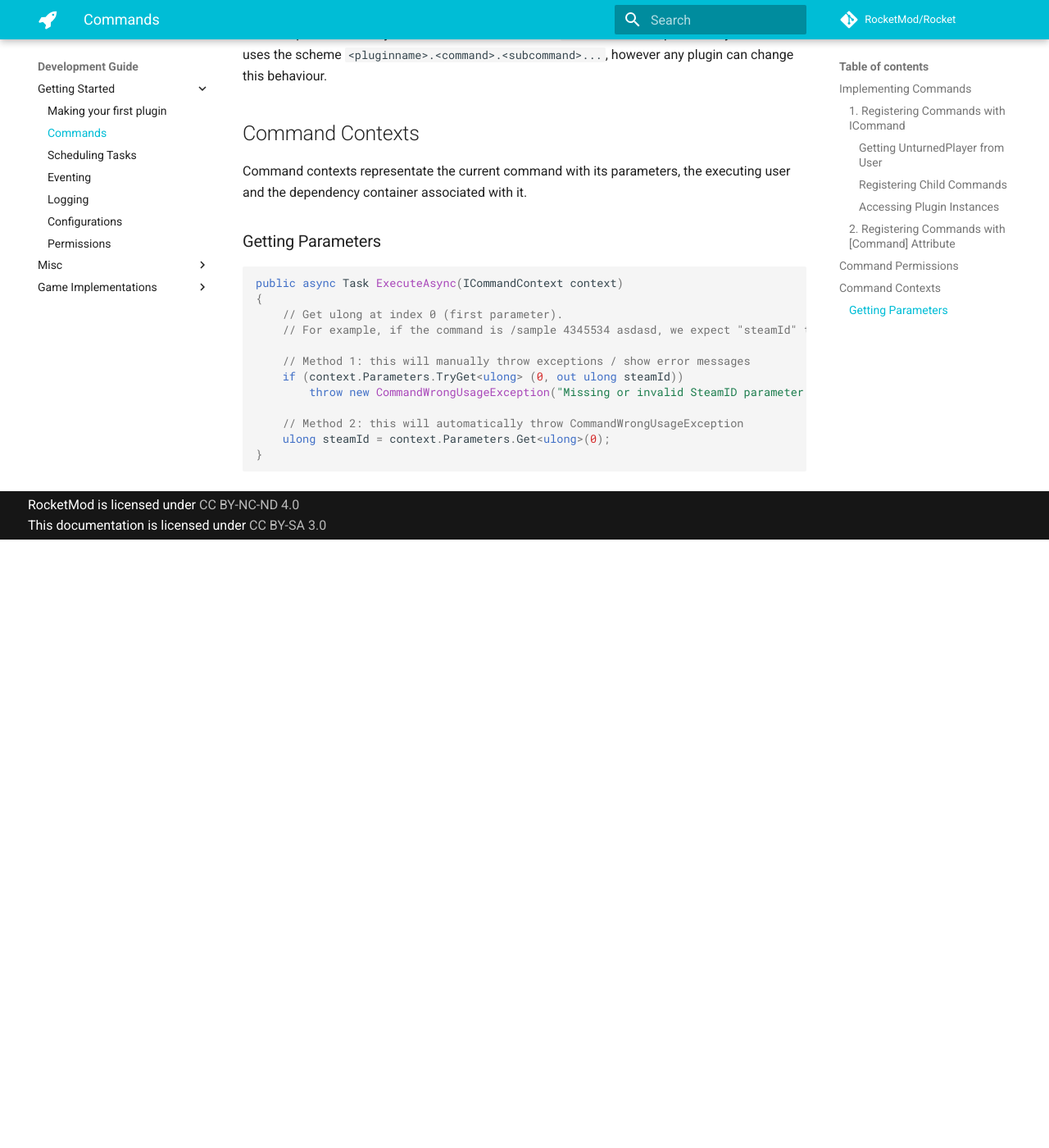
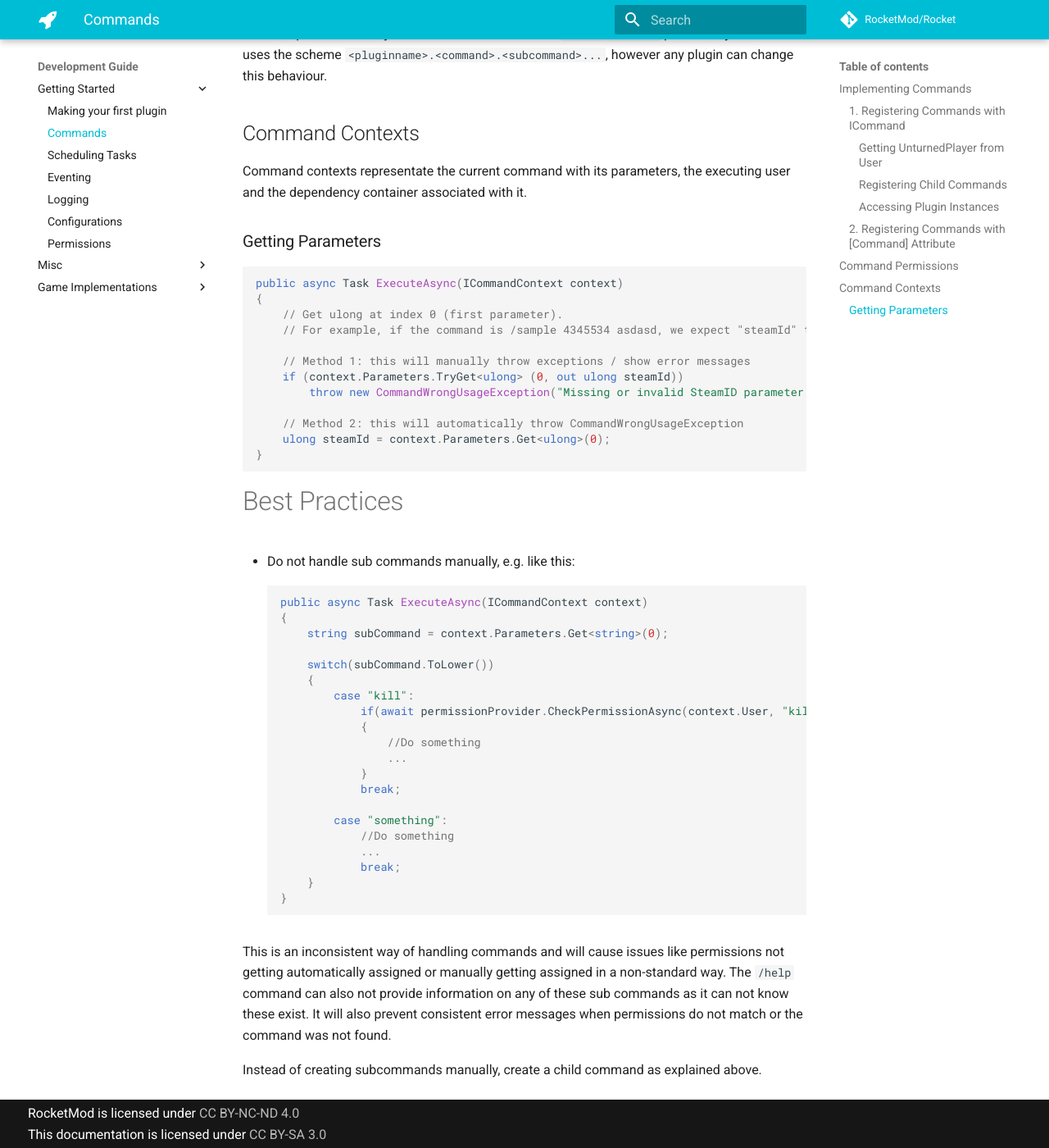
Before and after one commit to RocketMod/Rocket.Documentation, an MkDocs documentation site: the page built from content/development-guide/getting-started/commands.md, in a window 1280 px wide and 1400 px high, scrolled down 4404 px. Shown: the whole window at 82% size. Built offline with MkDocs 1.6.1 and Material for MkDocs 9.7.7, drawn with Linux system fonts in a browser that asks for light colours; comment, search, counter and statistics services are not loaded; old or Windows-style settings are respelled for this version of MkDocs; before the commit the page ends 5062 px from its top, so only the background shows below that.

Commit message:
Add commands best practices

````diff
--- a/content/development-guide/getting-started/commands.md
+++ b/content/development-guide/getting-started/commands.md
@@ -194,3 +194,34 @@ public async Task ExecuteAsync(ICommandContext context)
     ulong steamId = context.Parameters.Get<ulong>(0);
 }
 ```
+
+# Best Practices
+
+* Do not handle sub commands manually, e.g. like this:
+```csharp
+public async Task ExecuteAsync(ICommandContext context)
+{
+    string subCommand = context.Parameters.Get<string>(0);
+
+    switch(subCommand.ToLower())
+    {
+        case "kill":
+            if(await permissionProvider.CheckPermissionAsync(context.User, "kill"))
+            {
+                //Do something
+                ...
+            }
+            break;
+
+        case "something":
+            //Do something
+            ...
+            break;
+    }
+}
+
+```
+
+This is an inconsistent way of handling commands and will cause issues like permissions not getting automatically assigned or manually getting assigned in a non-standard way. The `/help` command can also not provide information on any of these sub commands as it can not know these exist. It will also prevent consistent error messages when permissions do not match or the command was not found.
+
+Instead of creating subcommands manually, create a child command as explained above.
````
